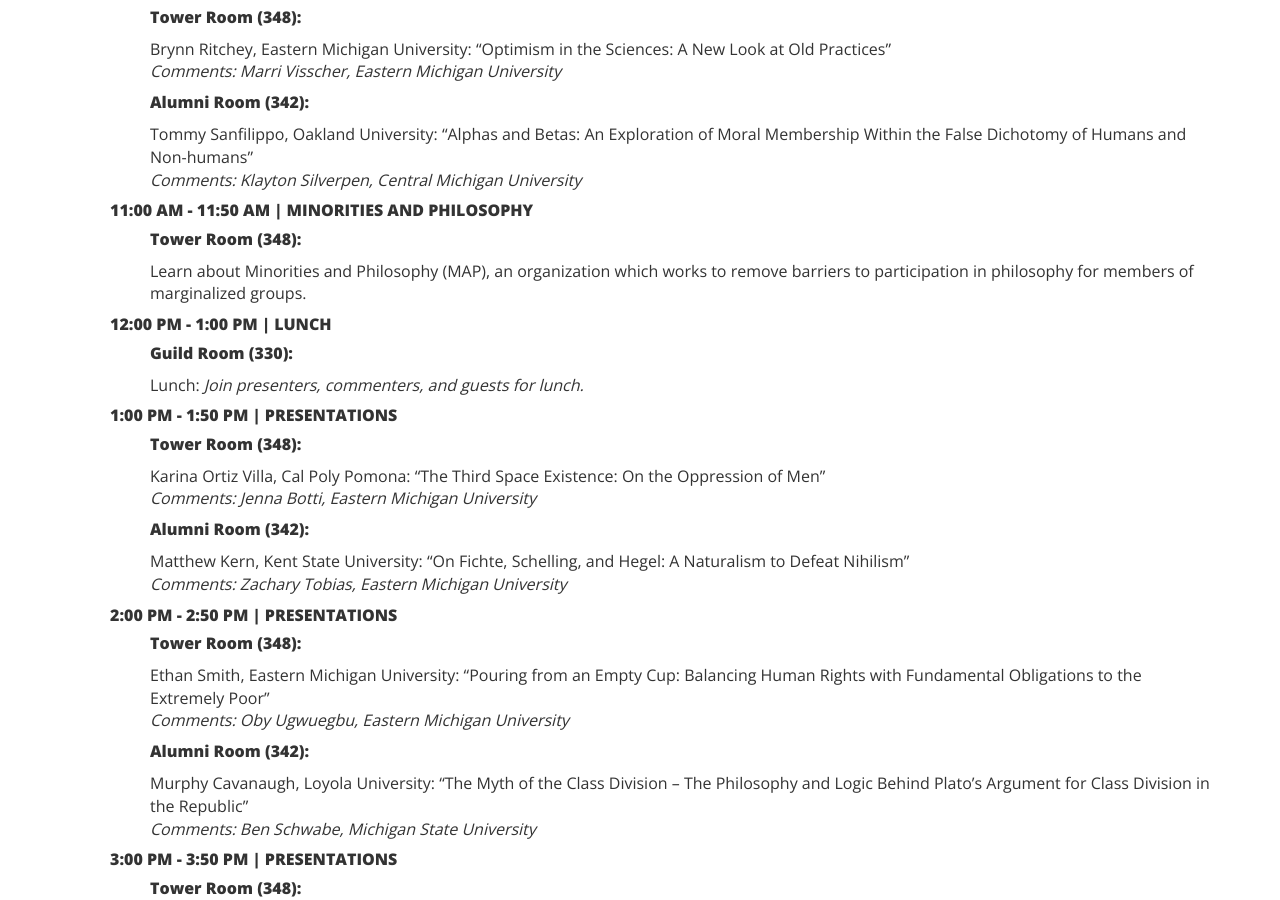
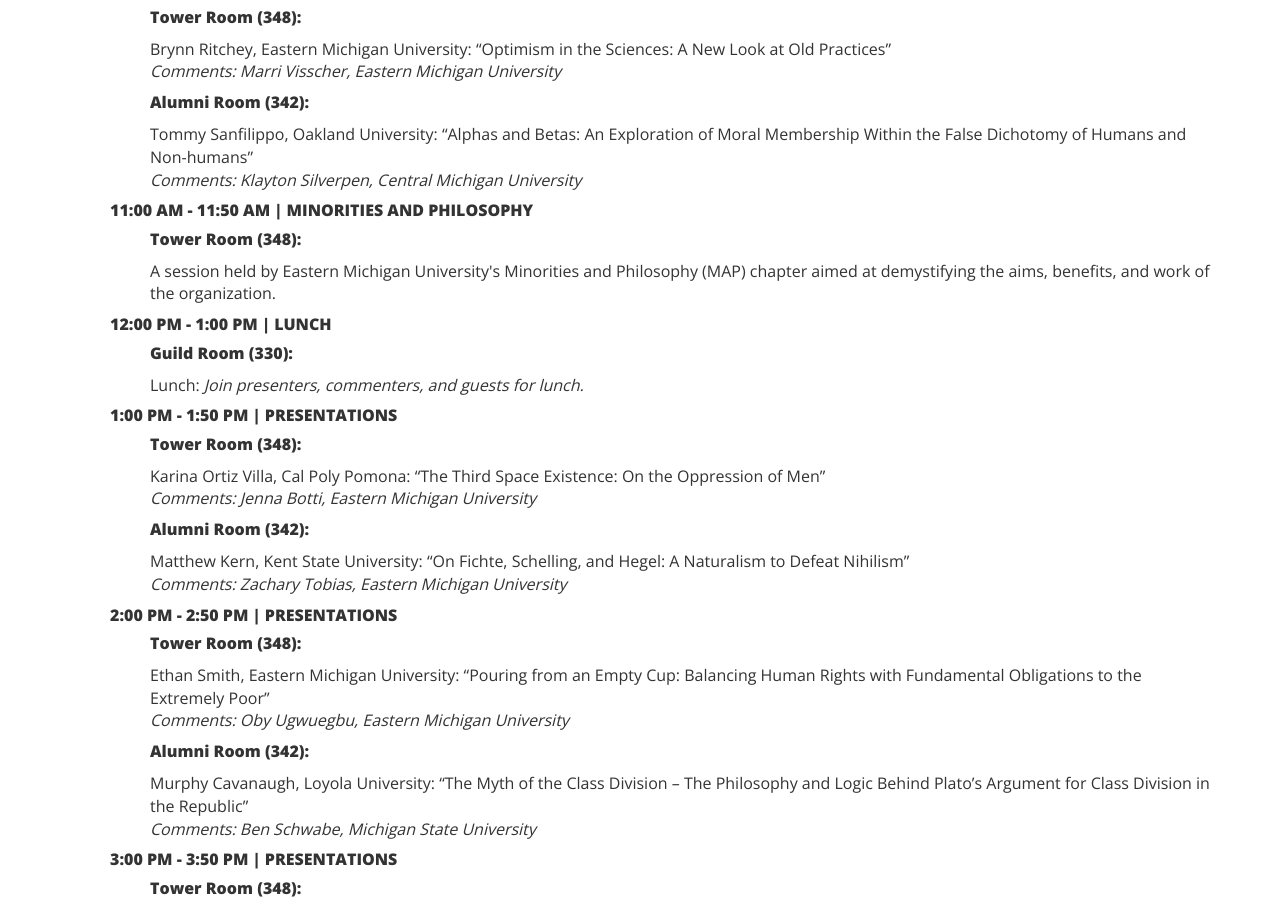
Before and after one commit to ucip/ucip.github.io, a Jekyll site: the page built from schedule.md, in a window 1280 px wide and 900 px high, scrolled down 2422 px. Built offline with Jekyll 4.4.1, drawn with Linux system fonts in a browser that asks for light colours; nearby versions of some CDN libraries.

Commit message:
changed map blurb

```diff
--- a/schedule.md
+++ b/schedule.md
@@ -149,7 +149,7 @@
         <li><h5>11:00 AM - 11:50 AM | MINORITIES AND PHILOSOPHY</h5>
           <ul class="schedule-list">
             <li><h5>Tower Room (348):</h5>
-              <p>Learn about Minorities and Philosophy (MAP), an organization which works to remove barriers to participation in philosophy for members of marginalized groups.</p>
+              <p>A session held by Eastern Michigan University's Minorities and Philosophy (MAP) chapter aimed at demystifying the aims, benefits, and work of the organization.</p>
             </li>
           </ul>
         </li>
```
